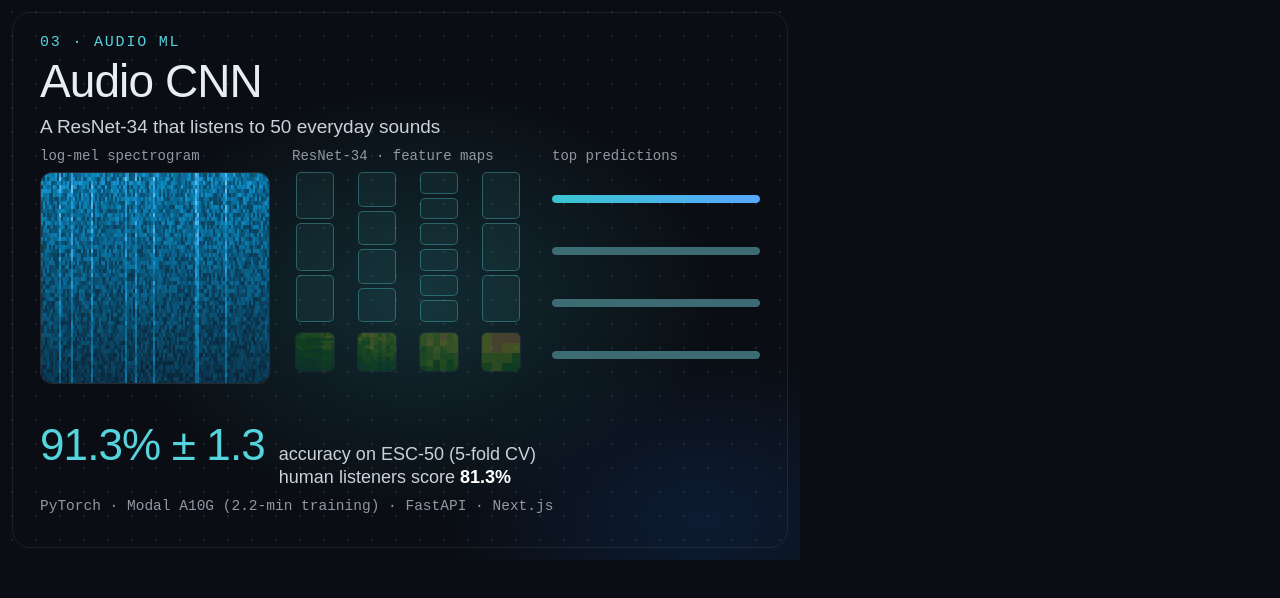
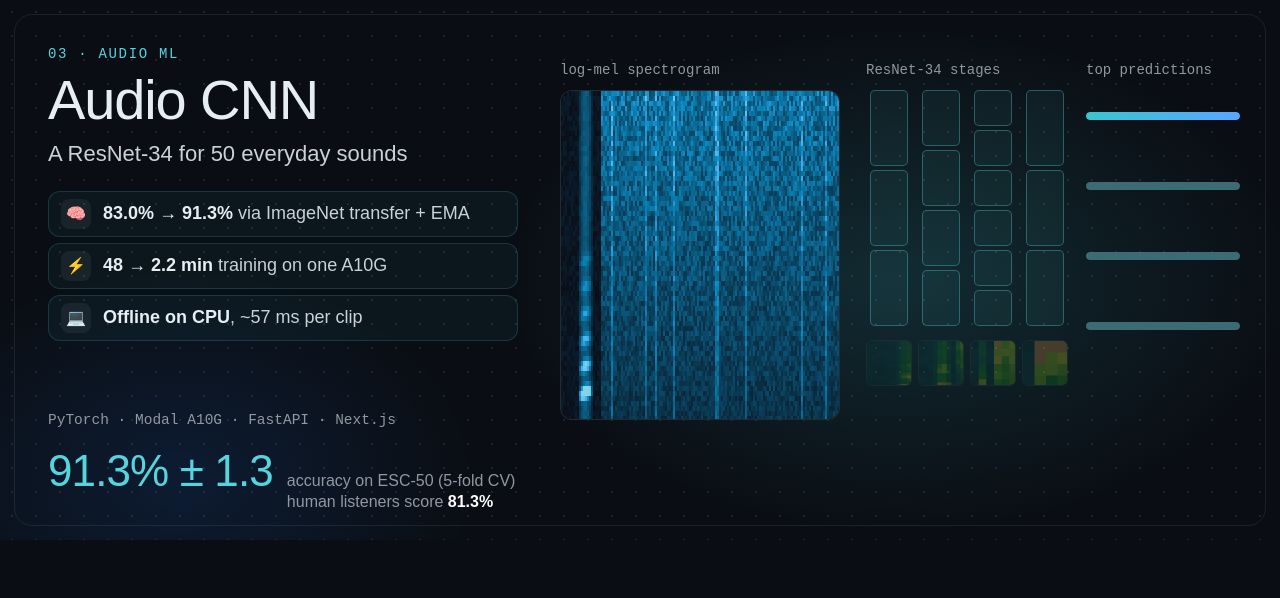
Before and after one commit to Akash-Sakala/Akash-Sakala, a plain HTML site: page profile-src/audiocnn/index.html in a window 1280 px wide. Drawn offline with nearby package versions, Linux system fonts and the light colour scheme; a web font is replaced by a local one.

Commit message:
Widen Audio CNN card to 1280x540

```diff
--- a/profile-src/audiocnn/index.html
+++ b/profile-src/audiocnn/index.html
@@ -2,34 +2,39 @@
 <html lang="en">
   <head>
     <meta charset="UTF-8" />
-    <meta name="viewport" content="width=800, height=560" />
+    <meta name="viewport" content="width=1280, height=540" />
     <script src="https://cdn.jsdelivr.net/npm/gsap@3.15.0/dist/gsap.min.js"></script>
     <style>
       @font-face { font-family: "Mona Display"; src: url("assets/fonts/MonaSansDisplay-ExtraBold.woff2") format("woff2"); font-weight: 800; }
       @font-face { font-family: "Mona Sans"; src: url("assets/fonts/MonaSans-Medium.woff2") format("woff2"); font-weight: 500; }
       @font-face { font-family: "Mona Sans"; src: url("assets/fonts/MonaSans-SemiBold.woff2") format("woff2"); font-weight: 600; }
       * { margin: 0; padding: 0; box-sizing: border-box; }
-      html, body { width: 800px; height: 560px; overflow: hidden; background: #0a0e14; }
+      html, body { width: 1280px; height: 540px; overflow: hidden; background: #0a0e14; }
       #root { position: relative; width: 100%; height: 100%; overflow: hidden; font-family: "Mona Sans", sans-serif; color: #e6edf3; }
       #bg { position: absolute; inset: 0; background:
-          radial-gradient(420px 300px at 420px 300px, rgba(57,197,207,0.16), transparent 70%),
-          radial-gradient(360px 240px at 700px 520px, rgba(31,111,235,0.14), transparent 70%),
+          radial-gradient(560px 360px at 900px 280px, rgba(57,197,207,0.16), transparent 70%),
+          radial-gradient(420px 300px at 180px 480px, rgba(31,111,235,0.14), transparent 70%),
           radial-gradient(1px 1px at 12px 12px, rgba(139,148,158,0.16) 1px, transparent 1.5px) 0 0 / 24px 24px, #0a0e14; }
-      #frame { position: absolute; inset: 12px; border: 1px solid rgba(240,246,252,0.08); border-radius: 18px; }
-      .eyebrow { position: absolute; left: 40px; top: 34px; font-family: "IBM Plex Mono", monospace; font-size: 15px; letter-spacing: 0.12em; color: #56d4dd; }
-      #title { position: absolute; left: 40px; top: 58px; font-family: "Mona Display", sans-serif; font-size: 46px; letter-spacing: -0.02em; line-height: 1; }
-      #sub { position: absolute; left: 40px; top: 116px; font-size: 19px; color: #c9d1d9; }
+      #frame { position: absolute; inset: 14px; border: 1px solid rgba(240,246,252,0.08); border-radius: 18px; }
+      #left { position: absolute; left: 48px; top: 46px; width: 470px; }
+      .eyebrow { font-family: "IBM Plex Mono", monospace; font-size: 14px; letter-spacing: 0.12em; color: #56d4dd; }
+      #title { margin-top: 10px; font-family: "Mona Display", sans-serif; font-size: 56px; letter-spacing: -0.02em; line-height: 1; }
+      #sub { margin-top: 12px; font-size: 22px; color: #c9d1d9; line-height: 1.3; }
+      #facts { margin-top: 22px; display: flex; flex-direction: column; gap: 6px; }
+      .ft { display: flex; align-items: center; gap: 12px; padding: 7px 12px; border-radius: 12px; border: 1px solid rgba(86,212,221,0.18); background: rgba(57,197,207,0.05); font-size: 18px; color: #c9d1d9; }
+      .ft .ic { width: 30px; height: 30px; flex: none; border-radius: 8px; display: grid; place-items: center; background: rgba(240,246,252,0.06); font-size: 16px; }
+      .ft b { font-weight: 600; color: #e6edf3; }
       .cap { position: absolute; font-family: "IBM Plex Mono", monospace; font-size: 14px; color: #9198a1; }
-      #specbox { position: absolute; left: 40px; top: 172px; width: 230px; height: 212px; border-radius: 12px; overflow: hidden; border: 1px solid rgba(240,246,252,0.14); background: #05070b; }
-      #spec { width: 230px; height: 212px; display: block; }
-      #net { position: absolute; left: 292px; top: 172px; width: 236px; height: 212px; }
-      .stage { position: absolute; top: 0; width: 46px; height: 212px; }
+      #specbox { position: absolute; left: 560px; top: 90px; width: 280px; height: 330px; border-radius: 12px; overflow: hidden; border: 1px solid rgba(240,246,252,0.14); background: #05070b; }
+      #spec { width: 280px; height: 330px; display: block; }
+      #net { position: absolute; left: 866px; top: 90px; width: 200px; height: 330px; }
+      .stage { position: absolute; top: 0; width: 46px; height: 330px; }
       .blk { position: absolute; left: 4px; width: 38px; border-radius: 5px; border: 1px solid rgba(86,212,221,0.35); background: rgba(86,212,221,0.06); }
-      .fm { position: absolute; left: 3px; width: 40px; height: 40px; border-radius: 6px; overflow: hidden; border: 1px solid rgba(240,246,252,0.2); }
-      .fm canvas { width: 40px; height: 40px; display: block; }
-      #preds { position: absolute; left: 552px; top: 172px; width: 208px; }
-      .pr { position: absolute; left: 0; width: 208px; }
-      .pr .nm { font-family: "IBM Plex Mono", monospace; font-size: 15.5px; color: #9198a1; }
+      .fm { position: absolute; left: 0px; width: 46px; height: 46px; border-radius: 6px; overflow: hidden; border: 1px solid rgba(240,246,252,0.2); }
+      .fm canvas { width: 46px; height: 46px; display: block; }
+      #preds { position: absolute; left: 1086px; top: 90px; width: 154px; }
+      .pr { position: absolute; left: 0; width: 154px; }
+      .pr .nm { font-family: "IBM Plex Mono", monospace; font-size: 15px; color: #9198a1; }
       .pr .tr { margin-top: 5px; height: 8px; border-radius: 4px; background: rgba(240,246,252,0.08); overflow: hidden; }
       .pr .fl { height: 8px; border-radius: 4px; background: #3d6b73; transform-origin: 0 50%; }
       #preds .nm { opacity: 0; }
@@ -37,42 +42,49 @@
       .fm { opacity: 0.25; }
       .pr.top .nm { color: #e6edf3; font-weight: 600; }
       .pr.top .fl { background: linear-gradient(90deg, #39c5cf, #58a6ff); }
-      #metric { position: absolute; left: 40px; top: 420px; display: flex; align-items: baseline; gap: 14px; }
+      #metric { position: absolute; left: 48px; top: 446px; display: flex; align-items: baseline; gap: 14px; }
       #metric .big { font-family: "Mona Display", sans-serif; font-size: 44px; color: #56d4dd; letter-spacing: -0.02em; }
-      #metric .c { font-size: 18px; color: #c9d1d9; line-height: 1.3; }
+      #metric .c { font-size: 16px; color: #9198a1; line-height: 1.3; }
       #metric .c b { color: #fff; font-weight: 600; }
-      #stack { position: absolute; left: 40px; top: 498px; font-family: "IBM Plex Mono", monospace; font-size: 14.5px; color: #9198a1; }
+      #stack { position: absolute; left: 48px; top: 412px; font-family: "IBM Plex Mono", monospace; font-size: 14.5px; color: #9198a1; }
     </style>
   </head>
   <body>
-    <div id="root" data-composition-id="main" data-start="0" data-duration="8" data-width="800" data-height="560">
+    <div id="root" data-composition-id="main" data-start="0" data-duration="8" data-width="1280" data-height="540">
       <div id="stage" class="clip" data-start="0" data-duration="8" data-track-index="0" style="position:absolute;inset:0" data-layout-allow-overlap data-layout-allow-overflow>
         <div id="bg"></div>
         <div id="frame"></div>
-        <div class="eyebrow">03 · AUDIO ML</div>
-        <div id="title">Audio CNN</div>
-        <div id="sub">A ResNet-34 that listens to 50 everyday sounds</div>
-        <div class="cap" style="left:40px;top:148px">log-mel spectrogram</div>
-        <div class="cap" style="left:292px;top:148px">ResNet-34 · feature maps</div>
-        <div class="cap" style="left:552px;top:148px">top predictions</div>
-        <div id="specbox"><canvas id="spec" width="230" height="212"></canvas></div>
+        <div id="left">
+          <div class="eyebrow">03 · AUDIO ML</div>
+          <div id="title">Audio CNN</div>
+          <div id="sub">A ResNet-34 for 50 everyday sounds</div>
+          <div id="facts">
+            <div class="ft"><div class="ic">🧠</div><span><b>83.0% → 91.3%</b> via ImageNet transfer + EMA</span></div>
+            <div class="ft"><div class="ic">⚡</div><span><b>48 → 2.2 min</b> training on one A10G</span></div>
+            <div class="ft"><div class="ic">💻</div><span><b>Offline on CPU</b>, ~57 ms per clip</span></div>
+          </div>
+        </div>
+        <div class="cap" style="left:560px;top:62px">log-mel spectrogram</div>
+        <div class="cap" style="left:866px;top:62px">ResNet-34 stages</div>
+        <div class="cap" style="left:1086px;top:62px">top predictions</div>
+        <div id="specbox"><canvas id="spec" width="280" height="330"></canvas></div>
         <div id="net"></div>
         <div id="preds">
           <div class="grp" id="gA">
             <div class="pr top" style="top:0"><div class="nm">dog</div><div class="tr"><div class="fl a"></div></div></div>
-            <div class="pr" style="top:52px"><div class="nm">rooster</div><div class="tr"><div class="fl a"></div></div></div>
-            <div class="pr" style="top:104px"><div class="nm">crow</div><div class="tr"><div class="fl a"></div></div></div>
-            <div class="pr" style="top:156px"><div class="nm">siren</div><div class="tr"><div class="fl a"></div></div></div>
+            <div class="pr" style="top:70px"><div class="nm">rooster</div><div class="tr"><div class="fl a"></div></div></div>
+            <div class="pr" style="top:140px"><div class="nm">crow</div><div class="tr"><div class="fl a"></div></div></div>
+            <div class="pr" style="top:210px"><div class="nm">siren</div><div class="tr"><div class="fl a"></div></div></div>
           </div>
           <div class="grp" id="gB">
             <div class="pr top" style="top:0"><div class="nm">rain</div><div class="tr"><div class="fl b"></div></div></div>
-            <div class="pr" style="top:52px"><div class="nm">sea_waves</div><div class="tr"><div class="fl b"></div></div></div>
-            <div class="pr" style="top:104px"><div class="nm">crackling_fire</div><div class="tr"><div class="fl b"></div></div></div>
-            <div class="pr" style="top:156px"><div class="nm">wind</div><div class="tr"><div class="fl b"></div></div></div>
+            <div class="pr" style="top:70px"><div class="nm">sea_waves</div><div class="tr"><div class="fl b"></div></div></div>
+            <div class="pr" style="top:140px"><div class="nm">crackling_fire</div><div class="tr"><div class="fl b"></div></div></div>
+            <div class="pr" style="top:210px"><div class="nm">wind</div><div class="tr"><div class="fl b"></div></div></div>
           </div>
         </div>
         <div id="metric"><div class="big">91.3% ± 1.3</div><div class="c">accuracy on ESC-50 (5-fold CV)<br />human listeners score <b>81.3%</b></div></div>
-        <div id="stack">PyTorch · Modal A10G (2.2-min training) · FastAPI · Next.js</div>
+        <div id="stack">PyTorch · Modal A10G · FastAPI · Next.js</div>
       </div>
     </div>
     <script>
@@ -80,9 +92,9 @@
         const SPEED = 30, P = 8 * SPEED; // columns per second; pattern repeats every 8 s
         const h32 = (x) => { x |= 0; x = Math.imul(x ^ (x >>> 16), 0x45d9f3b); x = Math.imul(x ^ (x >>> 16), 0x45d9f3b); return ((x ^ (x >>> 16)) >>> 0) / 4294967296; };
         const cv = document.getElementById("spec"), ctx = cv.getContext("2d");
-        const W = 230, H = 212, CW = 2, ROWS = 53, RH = H / ROWS;
+        const W = 280, H = 330, CW = 2, ROWS = 66, RH = H / ROWS;
         function energy(col, row) {
-          const cc = col - 115, c = ((cc % P) + P) % P, sec = c / SPEED, f = 1 - row / ROWS; // f: 0 low .. 1 high
+          const cc = col - 140, c = ((cc % P) + P) % P, sec = c / SPEED, f = 1 - row / ROWS; // f: 0 low .. 1 high
           let e;
           if (sec < 4) { // dog: harmonic bark bursts
             const ph = (sec % 0.9) / 0.9, burst = ph < 0.28 ? Math.sin(Math.PI * ph / 0.28) : 0;
@@ -110,20 +122,20 @@
         const net = document.getElementById("net"), CNT = [3, 4, 6, 3], CH = [64, 128, 256, 512];
         const fms = [];
         CNT.forEach((n, si) => {
-          const st = document.createElement("div"); st.className = "stage"; st.style.left = si * 62 + "px"; net.appendChild(st);
-          const bh = (150 - (n - 1) * 4) / n;
+          const st = document.createElement("div"); st.className = "stage"; st.style.left = si * 52 + "px"; net.appendChild(st);
+          const bh = (236 - (n - 1) * 4) / n;
           for (let b = 0; b < n; b++) { const d = document.createElement("div"); d.className = "blk s" + si; d.style.top = b * (bh + 4) + "px"; d.style.height = bh + "px"; st.appendChild(d); }
-          const fm = document.createElement("div"); fm.className = "fm f" + si; fm.style.top = "160px";
-          const c = document.createElement("canvas"); c.width = 40; c.height = 40; fm.appendChild(c); st.appendChild(fm); fms.push(c.getContext("2d"));
-          const lb = document.createElement("div"); lb.className = "cap"; lb.style.cssText = "left:2px;top:204px;font-size:12px;opacity:0"; lb.textContent = CH[si]; st.appendChild(lb);
+          const fm = document.createElement("div"); fm.className = "fm f" + si; fm.style.top = "250px";
+          const c = document.createElement("canvas"); c.width = 46; c.height = 46; fm.appendChild(c); st.appendChild(fm); fms.push(c.getContext("2d"));
+          const lb = document.createElement("div"); lb.className = "cap"; lb.style.cssText = "left:2px;top:304px;font-size:13px;opacity:0"; lb.textContent = CH[si]; st.appendChild(lb);
         });
         function drawFM(t) { // feature maps: coarser and more abstract each stage, driven by the current sound
           const off = Math.floor(t * SPEED);
           fms.forEach((g, si) => {
-            const cells = [16, 10, 6, 4][si], s = 40 / cells;
+            const cells = [16, 10, 6, 4][si], s = 46 / cells;
             for (let y = 0; y < cells; y++) for (let x = 0; x < cells; x++) {
               let v = 0; const span = 4 << si;
-              for (let k = 0; k < 3; k++) v += energy(off + Math.floor(x * span / cells * 3) + k, Math.floor(y * 53 / cells));
+              for (let k = 0; k < 3; k++) v += energy(off + Math.floor(x * span / cells * 3) + k, Math.floor(y * ROWS / cells));
               v = Math.min(1, v / 3 * (1.1 + 0.25 * si));
               const hue = 190 - 160 * v;
               g.fillStyle = `hsl(${hue},80%,${12 + 48 * v}%)`; g.fillRect(x * s, y * s, s + 0.5, s + 0.5);
```
